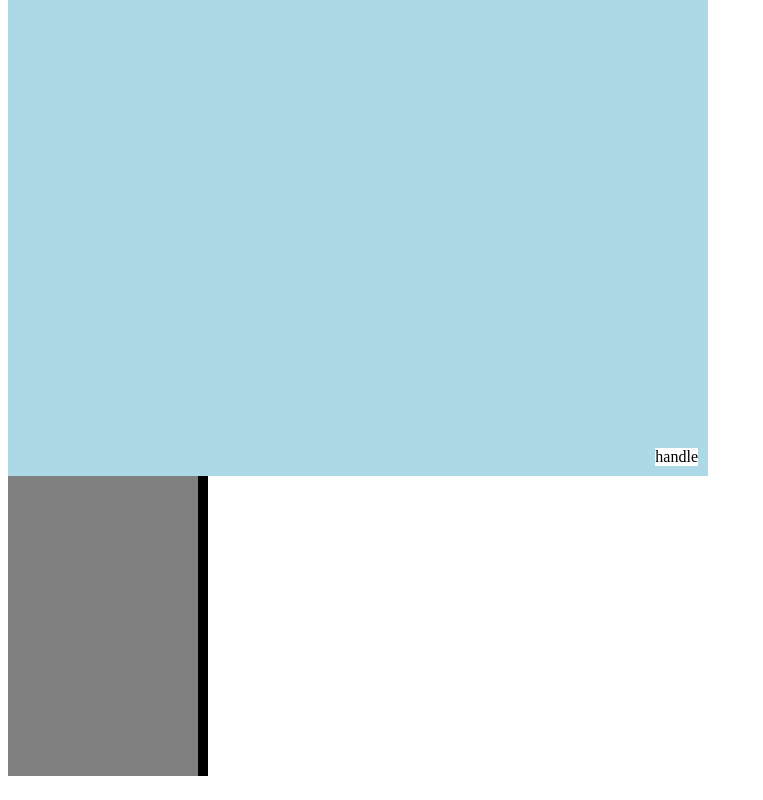
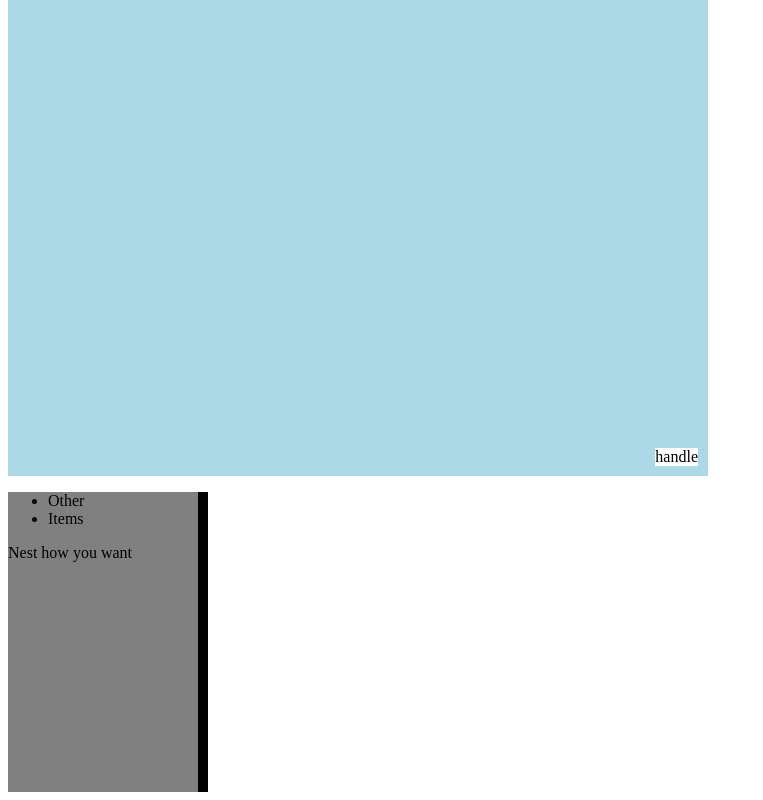
Before and after one commit to CodeWitchBella/isbl-react-resizer, a React (Create React App) app: page / in a window 1280 px wide. Shown: the part 1142-1942 px from the top of the page, without its empty margins (0-763 px from the left). Built offline with nearby package versions, Linux system fonts and the light colour scheme.

Commit message:
Test custom handles

```diff
--- a/src/index.tsx
+++ b/src/index.tsx
@@ -40,11 +40,13 @@ function CenteredHandle() {
 function SidebarHandle() {
   return (
     <div
+      id="sidebar-handle"
       style={{
-        height: '100%',
         width: 10,
         background: 'black',
         right: 0,
+        top: 0,
+        bottom: 0,
         position: 'absolute',
       }}
       {...useResizerHandle('horizontal')}
@@ -127,6 +129,7 @@ function App() {
         <CenteredHandle />
       </ResizerContainer>
       <ResizerContainer
+        id="sidebar"
         style={{
           width: 200,
           height: 300,
@@ -136,7 +139,14 @@ function App() {
           maxWidth: 700,
         }}
       >
-        <SidebarHandle />
+        <ul>
+          <li>Other</li>
+          <li>Items</li>
+        </ul>
+        <div>
+          Nest how you want
+          <SidebarHandle />
+        </div>
       </ResizerContainer>
     </div>
   )
```
Also changed, not shown: 1 other file (tests, documents, lock files or other folders).
